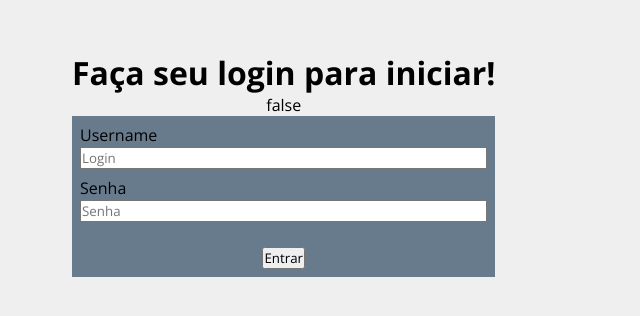
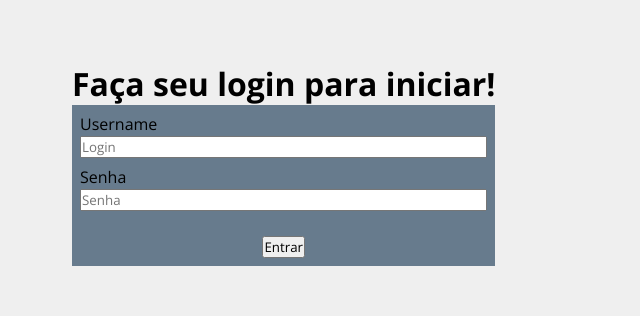
Before and after one commit to MateusBonn/market-souza-front, a React (Create React App) app: page / in a window 1280 px wide. Shown: the part 236-552 px from the top of the page, without its empty margins (0-640 px from the left). Built offline with nearby package versions, Linux system fonts and the light colour scheme; the HTML template or start-up script is replaced by a standard one.

Commit message:
Adjustment

```diff
--- a/src/components/pages/Login/Login.js
+++ b/src/components/pages/Login/Login.js
@@ -19,7 +19,6 @@ function Login() {
     return (
     <div id="login">
         <h1 className="title">Faça seu login para iniciar!</h1>
-        <p>{String(authenticated)}</p>
         <form className="form" onSubmit={handleSubmit}>
             <div className="field">
                 <label htmlFor="username">Username</label>
```
